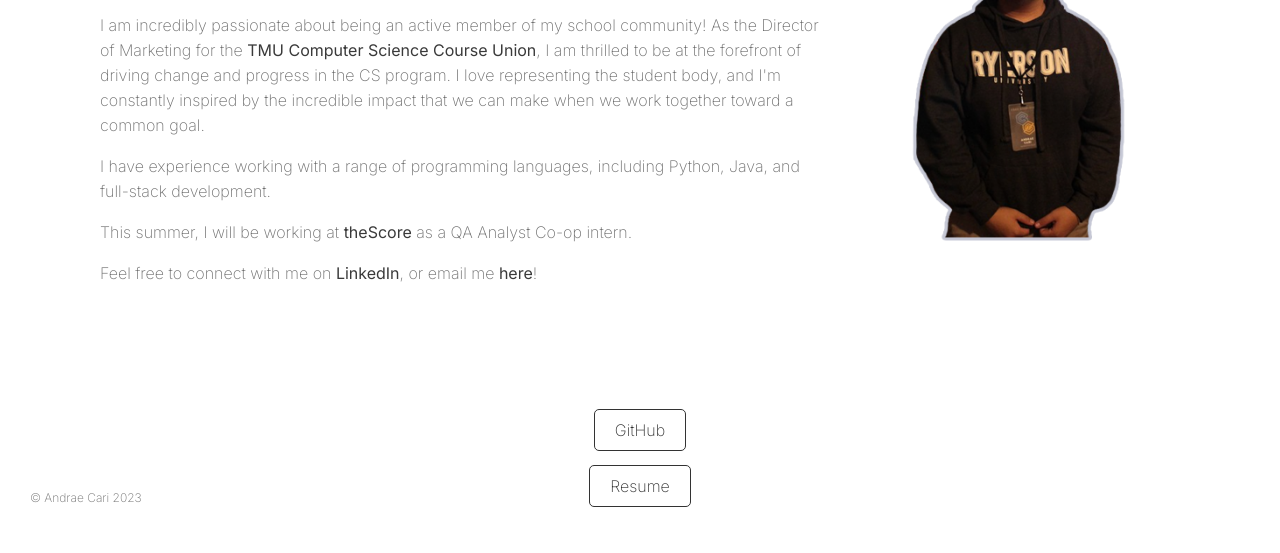
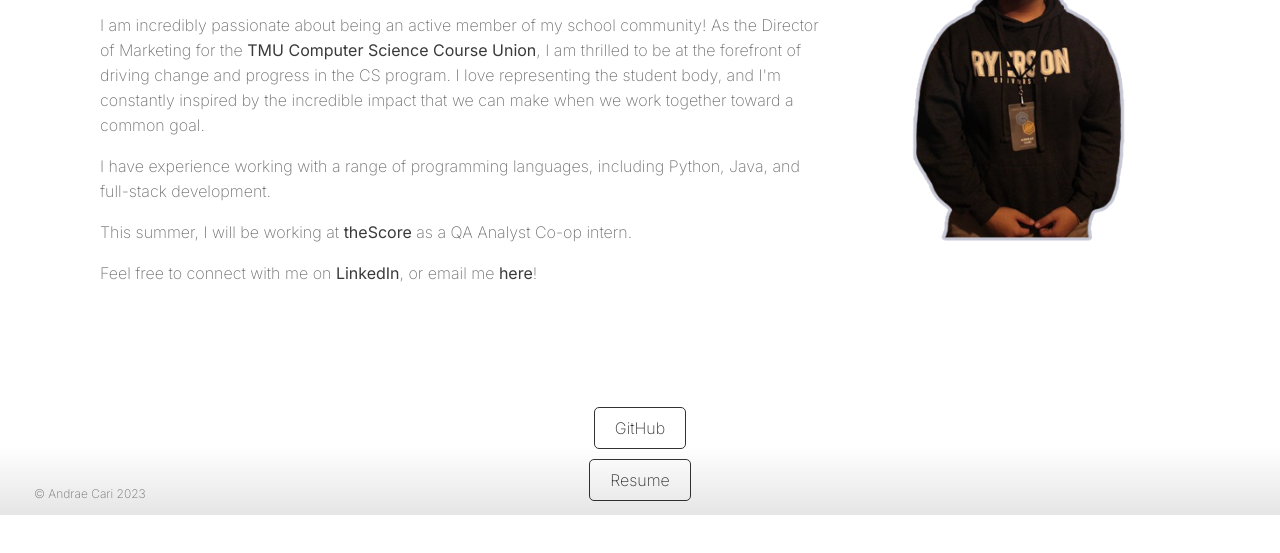
Before and after one commit to andraecari/personal-site, a plain HTML site: page index.html in a window 1280 px wide. Shown: the part 285-838 px from the top of the page. Drawn offline with Linux system fonts and the light colour scheme.

Commit message:
Update style.css

```diff
--- a/style.css
+++ b/style.css
@@ -45,7 +45,7 @@ a:hover {
 	justify-content: center;
 }
 .container {
-    padding: 7px;
+    padding: 5px;
 	display: flex;
 	flex-wrap: wrap;
 	align-items: center;
@@ -75,6 +75,8 @@ footer {
     left: 0;
     width: 100%;
     height: 60px;
+    background: linear-gradient(to bottom, rgba(0, 0, 0, 0), rgba(0, 0, 0, 0.1));
+    padding: 4px;
 }
 
 .footer-container {
```
